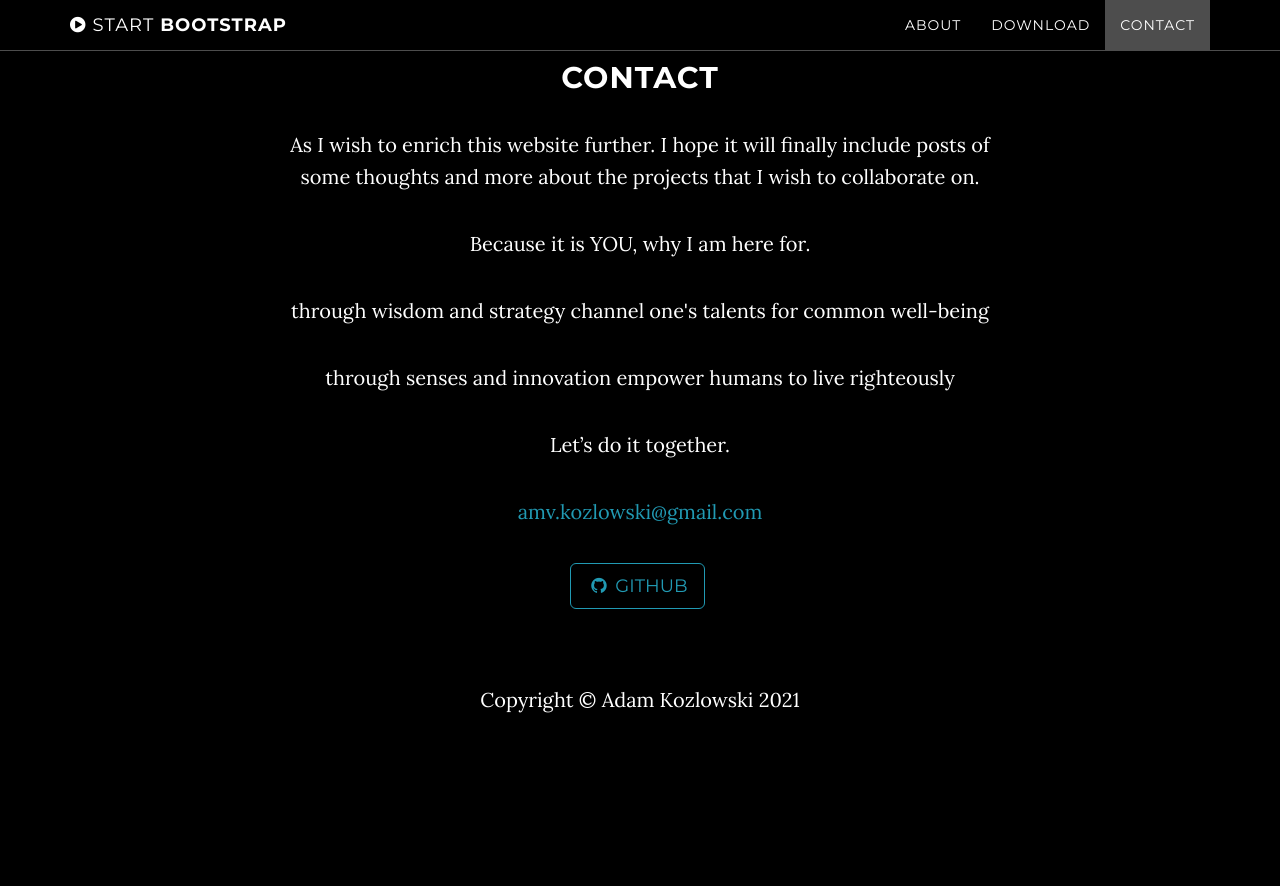
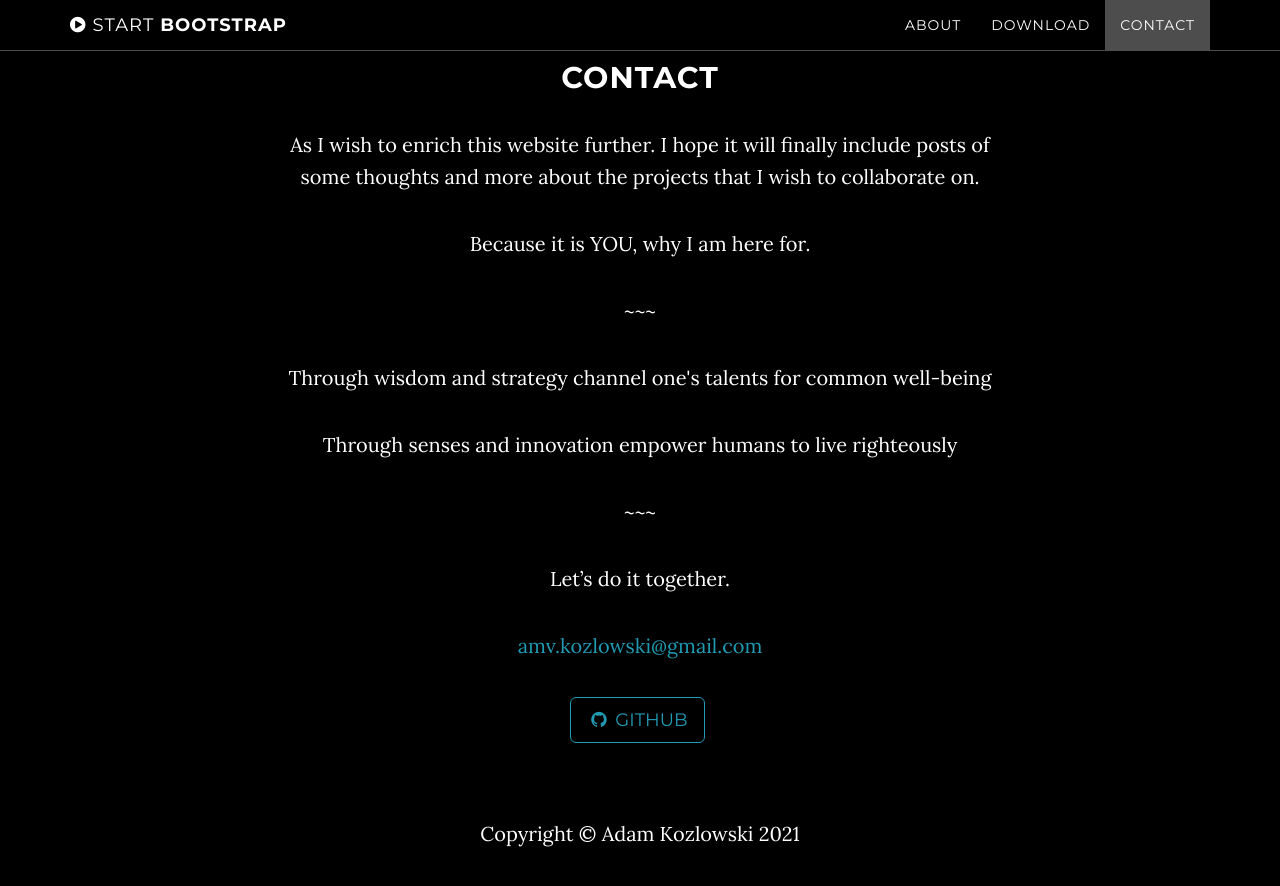
Before and after one commit to kozload/kozload.github.io, a Jekyll site: the page built from index.html, in a window 1280 px wide and 900 px high, scrolled down 2632 px. Shown: the top 886 px of the window. Built offline with Jekyll 4.4.1, drawn with Linux system fonts in a browser that asks for light colours; before the commit the page ends 3398 px from its top, so only the background shows below that.

Commit message:
Update contact.html

```diff
--- a/_includes/contact.html
+++ b/_includes/contact.html
@@ -5,8 +5,10 @@
                 <h2>Contact</h2>
                 <p>As I wish to enrich this website further. I hope it will finally include posts of some thoughts and more about the projects that I wish to collaborate on.</p>
                 <p>Because it is YOU, why I am here for.</p>
-                <p>through wisdom and strategy channel one's talents for common well-being</p>
-                <p>through senses and innovation empower humans to live righteously</p>
+                <p>~~~</p>
+                <p>Through wisdom and strategy channel one's talents for common well-being</p>
+                <p>Through senses and innovation empower humans to live righteously</p>
+                <p>~~~</p>
                 <p>Let’s do it together.</p>
                 <p><a href="mailto:{{ site.email }}">{{ site.email }}</a>
                 </p>
```
